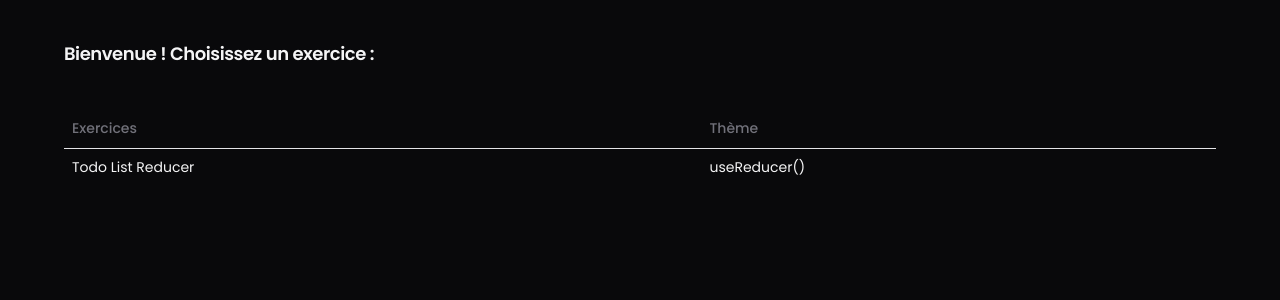
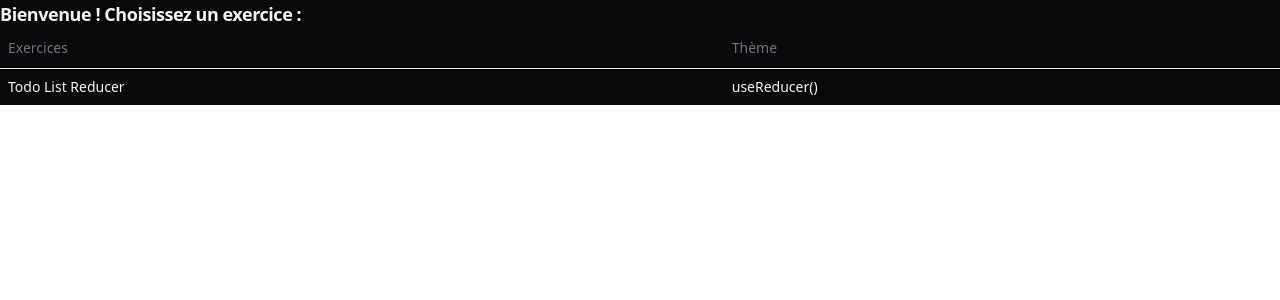
Before and after one commit to Bertollo-Nicolas/react-studies, a React (Vite) app: page / in a window 1280 px wide. Shown: the top 300 px of the page. Built offline with nearby package versions, Linux system fonts and the light colour scheme.

Commit message:
reset home.scss

```diff
--- a/src/pages/home.scss
+++ b/src/pages/home.scss
@@ -1,10 +1 @@
 @import url('https://fonts.googleapis.com/css2?family=Poppins:ital,wght@0,100;0,200;0,300;0,400;0,500;0,600;0,700;0,800;0,900;1,100;1,200;1,300;1,400;1,500;1,600;1,700;1,800;1,900&display=swap');
-
-.content{
-    font-family: "Poppins", sans-serif;
-    height: 100vh;
-    padding: 0 5%;
-    h3{
-        padding: 40px 0;
-    }
-}
```
